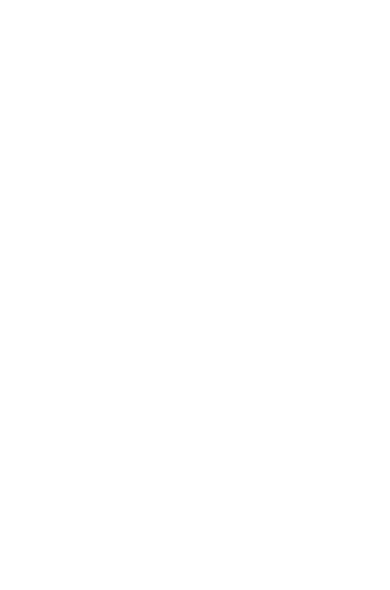
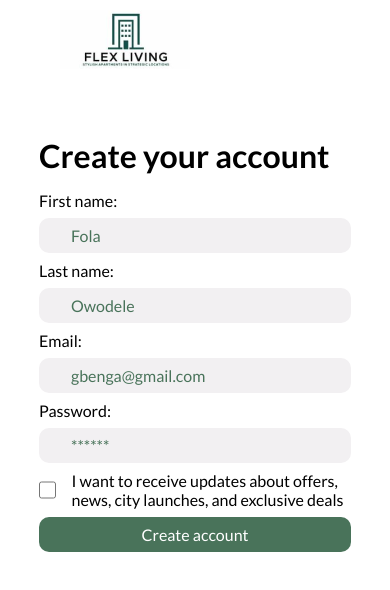
Before and after one commit to OlaseniGbenga/Flex-Living, a plain HTML site: page pages/signUp/signUp.html in a window 390 px wide. Drawn offline with Linux system fonts and the light colour scheme.

Commit message:
Completed sign up ui

```diff
--- a/pages/signUp/signUp.css
+++ b/pages/signUp/signUp.css
@@ -1,5 +1,84 @@
 @import "../../components/generalStyles.css";
+img {
+  /* margin-top: 1rem;*/
 
-body{
+  margin: 0.625rem 3.75rem;
+  margin-bottom: 4rem;
+}
+h1 {
+  padding-left: 30vw;
+
+  margin-bottom: 1rem;
+}
+
+#signUpForm {
+  display: flex;
+  flex-direction: column;
+  padding-left: 30vw;
+  padding-right: 30vw;
+  gap: 0.5rem;
+}
+#signUpForm .inputWrapper {
+  display: flex;
+  flex-direction: column;
+  gap: 0.5rem;
+}
+#signUpForm span input {
+  padding: 0.5rem 2rem;
+  border-radius: 10px;
+  background-color: var(--dark-white);
+  border: none;
+  color: var(--greeen);
+}
+
+form input::placeholder {
+  color: var(--green);
+}
+
+#checkbox {
+  display: flex;
+
+  width: 100%;
+}
+
+#checkbox input {
+  width:  2rem;
+  margin-right: 1rem;
+  background-color: var(--dark-white);
+  color: var(--dark-white);
+  cursor: pointer;
 
 }
+
+button {
+  background-color: var(--green);
+  border: none;
+  padding: 0.5rem 2rem;
+  border-radius: 10px;
+  cursor: pointer;
+  color: var(--white);
+
+}
+
+
+
+
+
+ .terms{
+    padding-left: 30vw;
+    padding-right: 30vw;
+}
+
+
+
+
+@media (max-width: 670px) {
+  h1 {
+    padding-left: 10vw;
+  }
+
+  #signUpForm {
+    padding-left: 10vw;
+    padding-right: 10vw;
+  }
+}
--- a/pages/signUp/signUp.html
+++ b/pages/signUp/signUp.html
@@ -1,8 +1,8 @@
 <!DOCTYPE html>
 <html lang="en">
-<head>
-    <meta charset="UTF-8">
-    <meta name="viewport" content="width=device-width, initial-scale=1.0">
+  <head>
+    <meta charset="UTF-8" />
+    <meta name="viewport" content="width=device-width, initial-scale=1.0" />
     <title>Flex Living</title>
     <link rel="icon" type="image/x-icon" href="../../favicon.ico?v=2" />
     <link rel="preconnect" href="https://fonts.googleapis.com" />
@@ -12,8 +12,43 @@
       rel="stylesheet"
     />
     <link rel="stylesheet" href="signUp.css" />
-</head>
-<body>
+  </head>
+  <body>
+    <img src="../../media/images/logo.png" alt="" />
+    <h1>Create your account</h1>
 
-</body>
+    <form id="signUpForm" action="">
+      <span class="inputWrapper">
+        <label for="firstName">First name:</label>
+        <input type="text" name="firstName" placeholder="Fola" />
+      </span>
+      <span class="inputWrapper">
+        <label for="lastName">Last name:</label>
+        <input type="text" name="lastName" placeholder="Owodele" />
+      </span>
+      <span class="inputWrapper">
+        <label for="email">Email:</label>
+        <input type="email" name="email" placeholder="gbenga@gmail.com" />
+      </span>
+      <span class="inputWrapper">
+        <label for="password">Password:</label>
+        <input type="password" name="password" placeholder="******" />
+      </span>
+      <span id="checkbox">
+        <input type="checkbox" name="email" placeholder="gbenga@gmail.com" />
+        <label for="email"
+          >I want to receive updates about offers, news, city launches, and
+          exclusive deals</label
+        >
+      </span>
+      <button>Create account</button>
+    </form>
+    <!-- <div class="terms">
+      <button id="login">Already have an account? Log in</button>
+      <p >
+        By creating an account you agree to our <br />
+        Terms of Service and Privacy Policy
+      </p>
+    </div> -->
+  </body>
 </html>
```
Also changed, not shown: signUp.html (added, +118 -0 lines).
